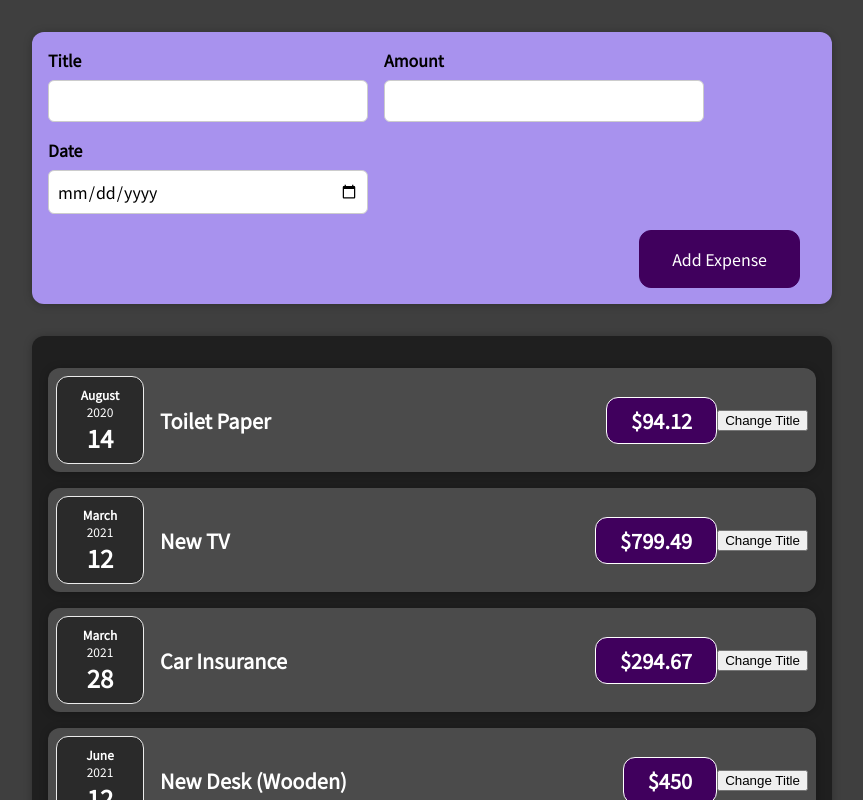
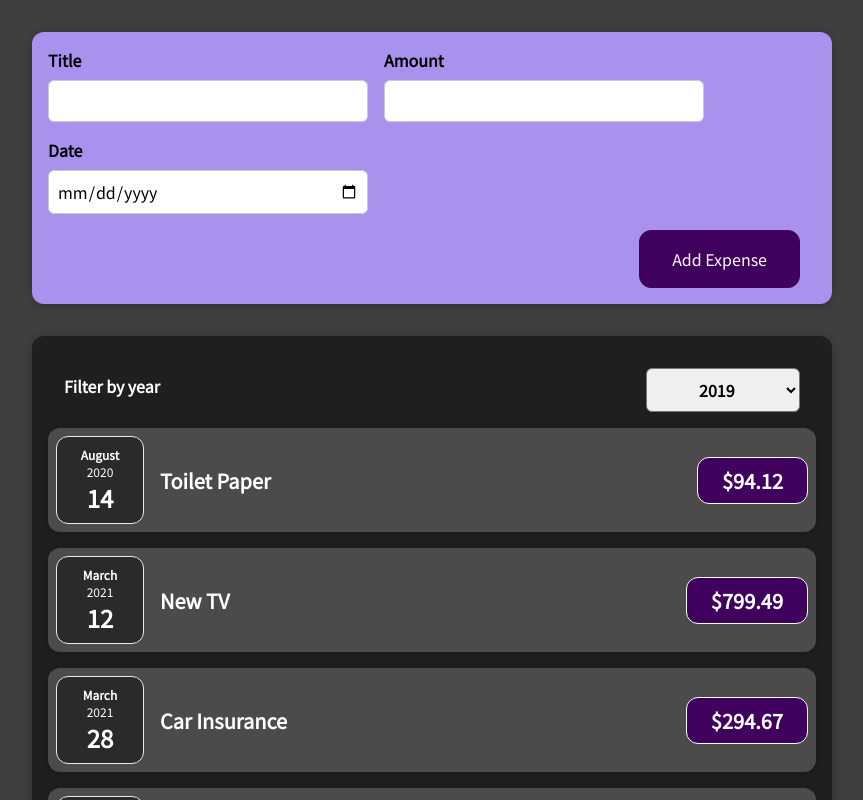
Before and after one commit to vozret/UpdatedReactTutorial, a React (Create React App) app: page / in a window 1280 px wide. Shown: the top 800 px of the page, without its empty margins (208-1071 px from the left). Built offline with nearby package versions, Linux system fonts and the light colour scheme.

Commit message:
finishing the section 3

```diff
--- a/src/App.js
+++ b/src/App.js
@@ -1,7 +1,6 @@
 import React from "react";
 
 import Expenses from "./components/Expenses/Expenses";
-import Card from "./components/UI/Card";
 import "./components/Expenses/Expenses.css";
 import NewExpense from "./components/NewExpense/NewExpense";
 
@@ -33,18 +32,10 @@
     console.log(expense);
   };
 
-  const totalExpenses = expenses.map((item) => (
-    <Expenses
-      key={item.id}
-      title={item.title}
-      amount={item.amount}
-      date={item.date}
-    ></Expenses>
-  ));
   return (
     <div>
       <NewExpense onAddExpense={addExpenseHandler} />
-      <Card className="expenses">{totalExpenses}</Card>
+      <Expenses expenses={expenses} />
     </div>
   );
 };
--- a/src/components/Expenses/ExpenseItem.js
+++ b/src/components/Expenses/ExpenseItem.js
@@ -1,18 +1,10 @@
 import "./ExpenseItem.css";
-import React, { useState } from "react";
+import React from "react";
 import ExpenseDate from "./ExpenseDate";
 import Card from "../UI/Card";
 
 const ExpenseItem = (props) => {
-  //let title = props.title;
-  const [title, setTitle] = useState(props.title);
-  //console.log("ExpenseItem evaluated by React");
-
-  const clickHandler = () => {
-    setTitle("Updated!");
-    // console.log returns the previous state and then the state gets updated
-    // console.log(title);
-  };
+  let title = props.title;
 
   return (
     <Card className="expense-item">
@@ -21,7 +13,6 @@
         <h2>{title}</h2>
         <div className="expense-item__price">${props.amount}</div>
       </div>
-      <button onClick={clickHandler}>Change Title</button>
     </Card>
   );
 };
--- a/src/components/Expenses/Expenses.js
+++ b/src/components/Expenses/Expenses.js
@@ -1,15 +1,33 @@
-import React from "react";
+import React, { useState } from "react";
 import ExpenseItem from "./ExpenseItem";
+import ExpensesFilter from "./ExpensesFilter";
+import Card from "../UI/Card";
 
 const Expenses = (props) => {
+  const [filteredYear, setFilteredYear] = useState("2019");
+
+  const totalExpenses = props.expenses.map((item) => (
+    <ExpenseItem
+      key={item.id}
+      title={item.title}
+      amount={item.amount}
+      date={item.date}
+    ></ExpenseItem>
+  ));
+
+  const filterChangeHandler = (selectedYear) => {
+    setFilteredYear(selectedYear);
+  };
+
   return (
     <div>
-      <ExpenseItem
-        key={props.id}
-        title={props.title}
-        amount={props.amount}
-        date={props.date}
-      ></ExpenseItem>
+      <Card className="expenses">
+        <ExpensesFilter
+          selected={filteredYear}
+          onChangeFilter={filterChangeHandler}
+        />
+        {totalExpenses}
+      </Card>
     </div>
   );
 };
--- /dev/null
+++ b/src/components/Expenses/ExpensesFilter.css
@@ -0,0 +1,24 @@
+.expenses-filter {
+  color: white;
+  padding: 0 1rem;
+}
+
+.expenses-filter__control {
+  display: flex;
+  width: 100%;
+  align-items: center;
+  justify-content: space-between;
+  margin: 1rem 0;
+}
+
+.expenses-filter label {
+  font-weight: bold;
+  margin-bottom: 0.5rem;
+}
+
+.expenses-filter select {
+  font: inherit;
+  padding: 0.5rem 3rem;
+  font-weight: bold;
+  border-radius: 6px;
+}
--- /dev/null
+++ b/src/components/Expenses/ExpensesFilter.js
@@ -0,0 +1,24 @@
+import React from "react";
+import "./ExpensesFilter.css";
+
+const ExpensesFilter = (props) => {
+  const dropdownChangeHandler = (event) => {
+    props.onChangeFilter(event.target.value);
+  };
+
+  return (
+    <div className="expenses-filter">
+      <div className="expenses-filter__control">
+        <label>Filter by year</label>
+        <select value={props.selected} onChange={dropdownChangeHandler}>
+          <option value="2022">2022</option>
+          <option value="2021">2021</option>
+          <option value="2020">2020</option>
+          <option value="2019">2019</option>
+        </select>
+      </div>
+    </div>
+  );
+};
+
+export default ExpensesFilter;
```
